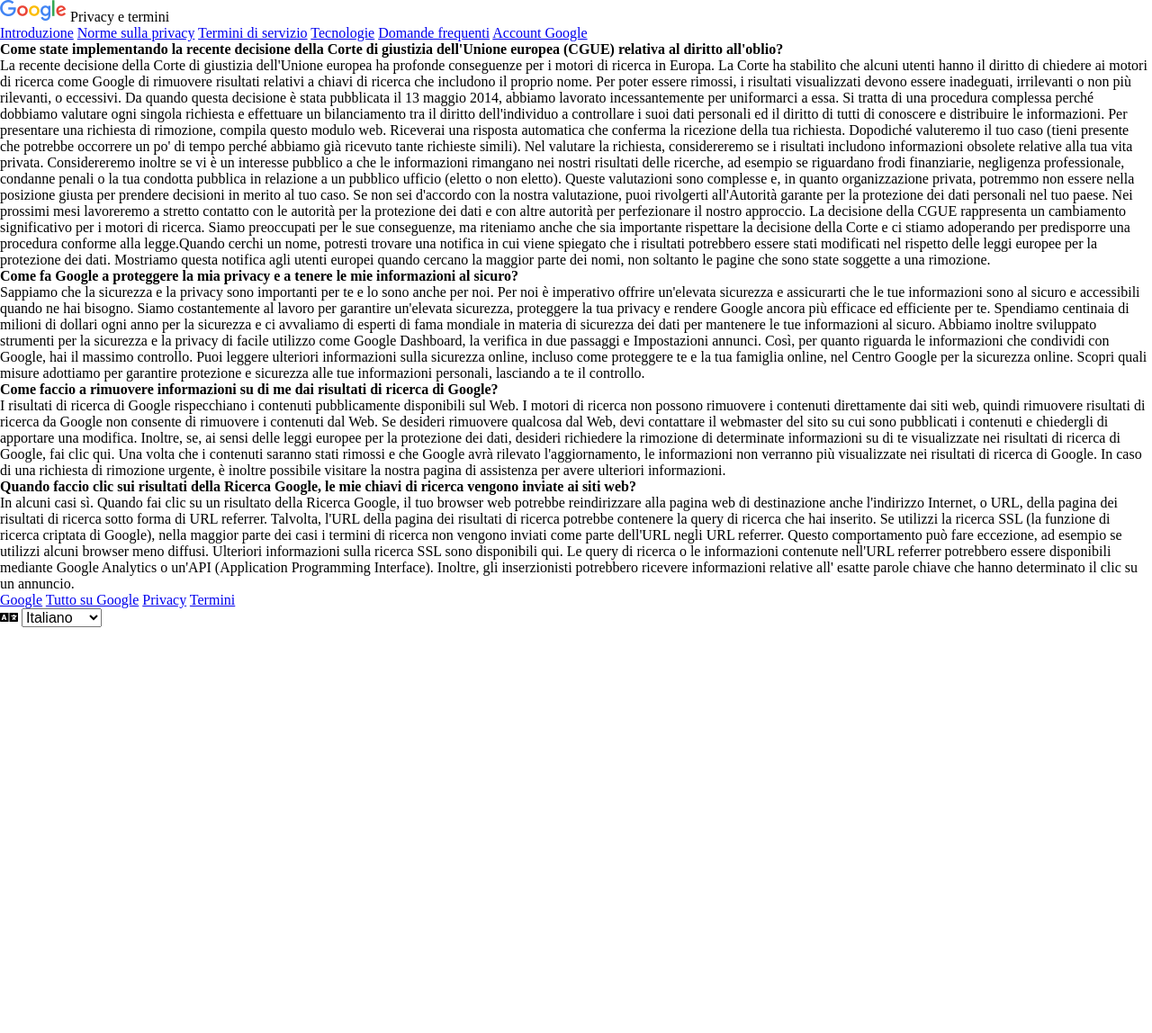
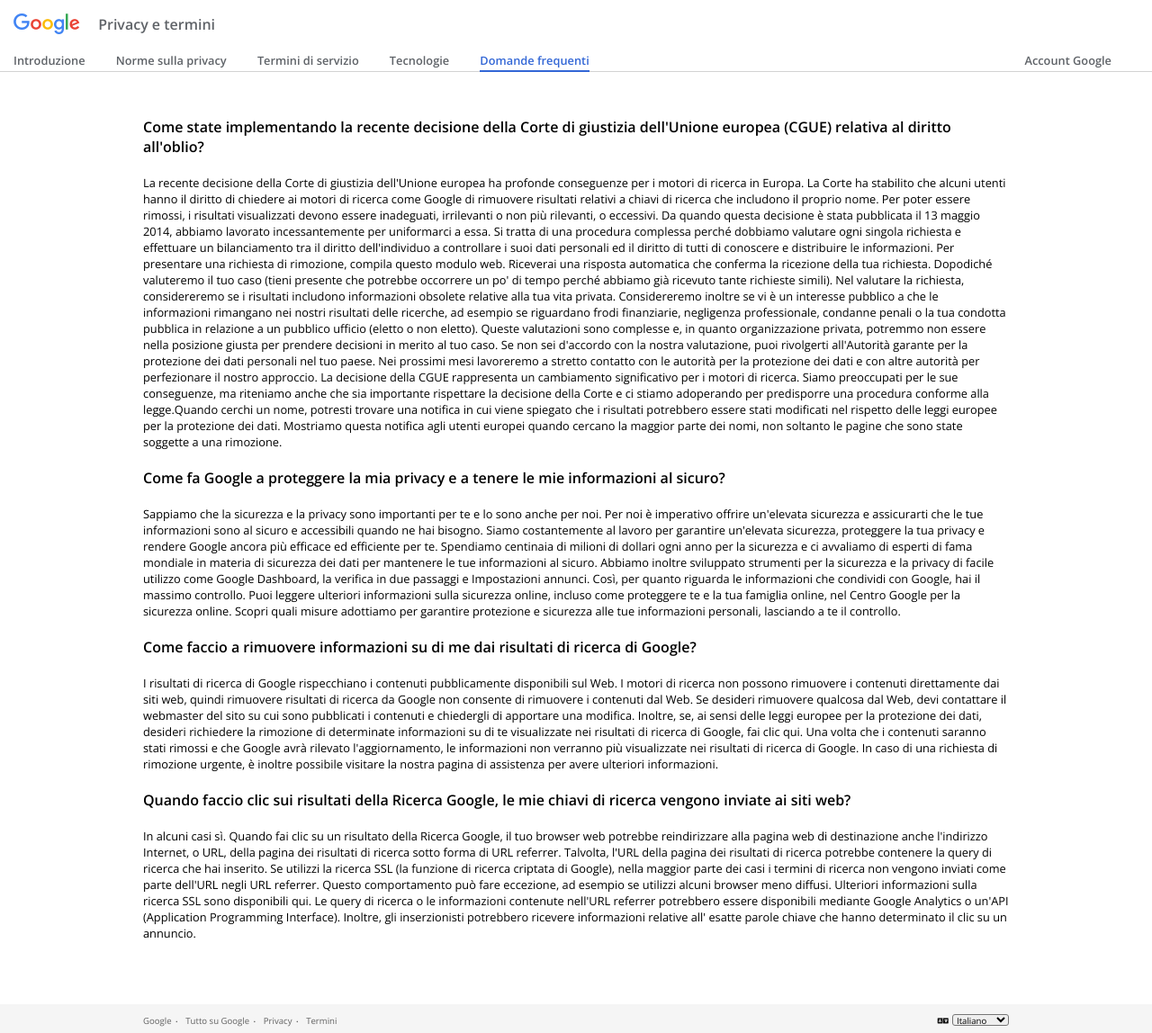
Before and after one commit to silvicardo/php-google-faq, a PHP site: page /GENNAIO/ in a window 1280 px wide. Shown: the whole page at 90% size. Before the commit the page ends 697 px from the top, so only its background shows below. Run offline with PHP 8.4, Linux system fonts and the light colour scheme; some libraries are stand-ins or nearby versions.

Commit message:
full scss

```diff
--- a/dist/app.css
+++ b/dist/app.css
@@ -5,6 +5,7 @@
   padding: 0;
   box-sizing: border-box;
   font-size: 16px;
+  font-family: "Open Sans", sans-serif;
 }
 
 /*REGOLE PRINCIPALI ---> fontSize Media Queries*/
@@ -21,14 +22,156 @@
   }
 }
 
-@media all and (max-width: 768px) {
-  * {
-    font-size: 12px;
-  }
+/*REGOLE PRINCIPALI ---> a tag*/
+
+a,
+a:hover {
+  text-decoration: none;
 }
+
+/*REGOLE PRINCIPALI ---> containers*/
 
 #main_container {
   max-width: 100vw;
   height: auto;
   overflow: hidden;
 }
+
+.container {
+  max-width: 992px;
+  margin: 0 auto;
+  padding: 0 15px;
+}
+
+/*REGOLE PRINCIPALI ---> Mixins*/
+
+nav {
+  height: 80px;
+  width: 100%;
+  background: white;
+  position: fixed;
+  top: 0;
+  left: 0;
+  z-index: 1;
+  border-bottom: 1px solid lightgrey;
+}
+
+nav .upper {
+  padding-left: 15px;
+  padding-right: 15px;
+  height: 55px;
+}
+
+nav .upper * {
+  color: #5f6368;
+}
+
+nav .upper a {
+  display: inline-block;
+  font-weight: 600;
+  height: 55px;
+  line-height: 55px;
+  margin-right: 16px;
+}
+
+nav .upper a:nth-child(2) {
+  vertical-align: bottom;
+}
+
+nav .upper a img {
+  margin-top: 15px;
+}
+
+nav .lower {
+  padding-left: 15px;
+  padding-right: 15px;
+  height: 25px;
+}
+
+nav .lower * {
+  color: #5f6368;
+}
+
+nav .lower a {
+  display: inline-block;
+  font-weight: 600;
+  line-height: 25px;
+  margin-right: 30px;
+  font-size: 0.8rem;
+}
+
+nav .lower a.active {
+  line-height: 21px;
+  color: #3367d6;
+  border-bottom: 2px solid #3367d6;
+}
+
+nav .lower a:nth-last-child(1) {
+  float: right;
+}
+
+.faqs {
+  margin-top: 80px;
+}
+
+.faqs .container {
+  padding-top: 50px;
+  padding-bottom: 50px;
+}
+
+.faqs .container .faq {
+  margin-bottom: 20px;
+}
+
+.faqs .container .faq h2 {
+  font-size: 1rem;
+  margin-bottom: 20px;
+}
+
+.faqs .container .faq p {
+  font-size: 0.8rem;
+}
+
+footer {
+  padding: 5px 0px;
+  background-color: whitesmoke;
+}
+
+footer .container > div {
+  float: left;
+}
+
+footer .container:after {
+  content: "";
+  display: table;
+  clear: both;
+}
+
+footer .container .links a {
+  color: rgba(61, 61, 61, 0.8);
+  font-size: 0.6rem;
+  margin-right: 5px;
+}
+
+footer .container .links a i {
+  margin-left: 5px;
+  font-size: 0.1rem;
+  vertical-align: middle;
+}
+
+footer .container .language {
+  float: right;
+}
+
+footer .container .language i {
+  height: 13px;
+  font-size: 0.6rem;
+  line-height: 13px;
+}
+
+footer .container .language select {
+  border-radius: 3px;
+  height: 13px;
+  font-size: 0.6rem;
+  line-height: 13px;
+}
--- a/index.php
+++ b/index.php
@@ -3,7 +3,7 @@
  <head>
  	<meta charset=utf-8>
  	<link rel="stylesheet" href="dist/app.css">
- 	<link href="https://fonts.googleapis.com/css?family=Lato:300,400,500,600,700" rel="stylesheet">
+ 	<link href="https://fonts.googleapis.com/css?family=Open+Sans:400,600" rel="stylesheet">
  	<link rel="stylesheet" href="https://use.fontawesome.com/releases/v5.6.3/css/all.css">
  	<title>php-google-faq</title>
  </head>
@@ -87,33 +87,39 @@
     ?>
 
   <div id="main_container">
+
     <nav>
       <div class="upper">
-          <img src="dist/assets/googlelogo_color_74x24dp.png">
-          Privacy e termini
+          <a href="#"><img src="dist/assets/googlelogo_color_74x24dp.png"></a>
+          <a href="#">Privacy e termini</a>
       </div>
       <div class="lower">
         <a href="#">Introduzione</a>
         <a href="#">Norme sulla privacy</a>
         <a href="#">Termini di servizio</a>
         <a href="#">Tecnologie</a>
-        <a href="#">Domande frequenti</a>
+        <a href="#" class="active">Domande frequenti</a>
         <a href="#">Account Google</a>
       </div>
     </nav>
+
     <div class="faqs">
+      <div class="container">
+          <?php foreach ($faqs as $faq): ?>
             <div class="faq">
-          <?php foreach ($faqs as $faq): ?>
               <h2><?php echo $faq['question']; ?></h2>
               <p><?php echo $faq['answer']; ?></p>
+            </div>
           <?php endforeach; ?>
       </div>
     </div>
+
     <footer>
+      <div class="container">
         <div class="links">
-        <a href="#">Google</a>
-        <a href="#">Tutto su Google</a>
-        <a href="#">Privacy</a>
+          <a href="#">Google<i class="fas fa-circle"></i></a>
+          <a href="#">Tutto su Google<i class="fas fa-circle"></i></a>
+          <a href="#">Privacy<i class="fas fa-circle"></i></a>
           <a href="#">Termini</a>
         </div>
         <div class="language">
@@ -125,6 +131,7 @@
           <option value="fr">Francese</option>
         </select>
         </div>
+      </div>
     </footer>
 
   </div>
--- a/src/common.scss
+++ b/src/common.scss
@@ -5,6 +5,7 @@
  	padding:0;
  	box-sizing: border-box;
  	font-size: 16px;
+  font-family: $defaultFont;
  }
 
  /*REGOLE PRINCIPALI ---> fontSize Media Queries*/
@@ -12,29 +13,59 @@
  @media all and (max-width: 1149px) {
 
  	* {
- 		font-size: 14px;
+ 		font-size: $tabletFontSize;
  	}
 
  }
 
  @media all and (max-width: 768px) {
 
- 	* {
- 		font-size: 12px;
- 	}
+  * {
+	 font-size: $mobileFontSize;
+  }
 
 }
 
- @media all and (max-width: 768px) {
+ /*REGOLE PRINCIPALI ---> a tag*/
 
- 	* {
- 		font-size: 12px;
- 	}
+ a, a:hover {
+   text-decoration: none;
+ }
 
- }
+/*REGOLE PRINCIPALI ---> containers*/
 
  #main_container {
  	max-width: 100vw;
  	height: auto;
  	overflow: hidden;
  }
+
+ .container {
+   max-width: $containerDefaultWidth;
+   margin: 0 auto;
+   padding: 0 $defaultPaddingX;
+ }
+
+  /*REGOLE PRINCIPALI ---> Mixins*/
+
+ @mixin positionFixedTop {
+   position: fixed;
+   top: 0;
+   left: 0;
+   z-index: 1;
+ }
+
+ @mixin floatingChildren($direction: 'left') {
+   & > div {
+       @if ($direction == 'left') {
+        float: left;
+      } @else {
+        float: right;
+      }
+   }
+   &:after {
+     content: '';
+     display: table;
+     clear: both;
+   }
+ }
--- a/src/partials/_faq.scss
+++ b/src/partials/_faq.scss
@@ -0,0 +1,18 @@
+
+.faqs {
+  margin-top: $navbarHeight;
+  .container {
+    padding-top: $faqsContainerPaddingY;
+    padding-bottom: $faqsContainerPaddingY;
+    .faq {
+      margin-bottom: $faqSpacingY;
+      h2 {
+        font-size: $regularFontSize;
+        margin-bottom: $faqSpacingY;
+      }
+      p {
+        font-size: $smallerFontSize;
+      }
+    }
+  }
+}
--- a/src/partials/_footer.scss
+++ b/src/partials/_footer.scss
@@ -0,0 +1,44 @@
+
+@mixin defaultFooterLink {
+  color: $footerLinksColor;
+  font-size: $extraSmallFontSize;
+  margin-right: $footerLinksMarginRight;
+}
+
+@mixin footerDotIcons {
+  margin-left: 5px;
+  font-size: 0.1rem;
+  vertical-align: middle;
+}
+
+@mixin languageElement {
+  height: $footerLanguageElementsHeight;
+  font-size: $extraSmallFontSize;
+  line-height: $footerLanguageElementsHeight;
+}
+
+footer {
+  padding: $footerPaddingX 0px;
+  background-color: $footerBackgroundColor;
+  .container {
+    @include floatingChildren;
+    .links {
+      a {
+        @include defaultFooterLink;
+        i {
+          @include footerDotIcons;
+        }
+      }
+    }
+    .language {
+      float: right;
+      i {
+        @include languageElement;
+      }
+      select {
+        border-radius: 3px;
+        @include languageElement;
+      }
+    }
+  }
+}
--- a/src/partials/_navbar.scss
+++ b/src/partials/_navbar.scss
@@ -0,0 +1,64 @@
+
+@mixin navBarDefault {
+  height: $navbarHeight;
+  width: 100%;
+  background: white;
+}
+
+@mixin navSection {
+  padding-left: $defaultPaddingX;
+  padding-right: $defaultPaddingX;
+  * {
+    color: $navbarDefaultTextColor;
+  }
+}
+
+@mixin navLinks($position) {
+  display: inline-block;
+  font-weight: $bolderFont;
+  @if ($position == 'upper') {
+    height: $navbarUpperHeight;
+    line-height: $navbarUpperHeight;
+    margin-right: 16px;
+    &:nth-child(2) {//Privacy e termini link
+      vertical-align: bottom;
+      }
+  } @else {//lower
+    line-height: $navbarLowerHeight;
+    margin-right: $navbarLowerLinksSpacing;
+    font-size: $smallerFontSize;
+    &.active {
+      line-height: $navbarLowerHeight - 4px;
+      color: $selectedLinkTextColor;
+      border-bottom: $selectedLinkBorderBottom;
+    }
+    &:nth-last-child(1) {
+      float: right;
+    }
+  }
+}
+
+nav {
+  @include navBarDefault;
+  @include positionFixedTop;
+  border-bottom: $navbarBorderBottom;
+
+  .upper {
+    @include navSection;
+    height: $navbarUpperHeight;
+    a {
+      @include navLinks('upper');
+      img {
+        margin-top: 15px;
+        }
+      }
+    }
+
+  .lower {
+    @include navSection;
+    height: $navbarLowerHeight;
+    a {
+        @include navLinks('lower');
+    }
+  }
+}
--- a/src/variables.scss
+++ b/src/variables.scss
@@ -0,0 +1,42 @@
+
+
+//PADDING
+$defaultPaddingX: 15px;
+
+//CONTAINER
+$containerDefaultWidth: 992px;
+
+//TEXT
+$defaultFont: 'Open Sans', sans-serif;
+$defaultFontSize: 16px;
+$tabletFontSize: 14px;
+$mobileFontSize: 12px;
+$regularFontSize: 1rem;
+$smallerFontSize: 0.8rem;
+$extraSmallFontSize: 0.6rem;
+$biggerFont: 1.3rem;
+$bolderFont: 600;
+
+
+//NAVBAR
+$navbarHeight: 80px;
+$navbarLowerHeight: 25px;
+$navbarUpperHeight: $navbarHeight - $navbarLowerHeight;
+$navbarLowerLinksSpacing: 30px;
+$navbarBorderBottom: 1px solid lightgrey;
+$navbarDefaultTextColor: #5f6368;
+$selectedLinkTextColor: #3367d6;
+$selectedLinkBorderBottom: 2px solid  rgb(51, 103, 214);
+
+//FAQS
+$faqsContainerPaddingY: 50px;
+$faqSpacingY: 20px;
+$faqH2FontSize: $regularFontSize;
+$faqParagraphFontSize: $smallerFontSize;
+
+//FOOTER
+$footerPaddingX: 5px;
+$footerBackgroundColor: rgb(245, 245, 245);
+$footerLinksColor: rgba(61,61,61,.8);
+$footerLinksMarginRight: 5px;
+$footerLanguageElementsHeight: 13px;
```
Lines whose indentation alone changed are shown as unchanged.
